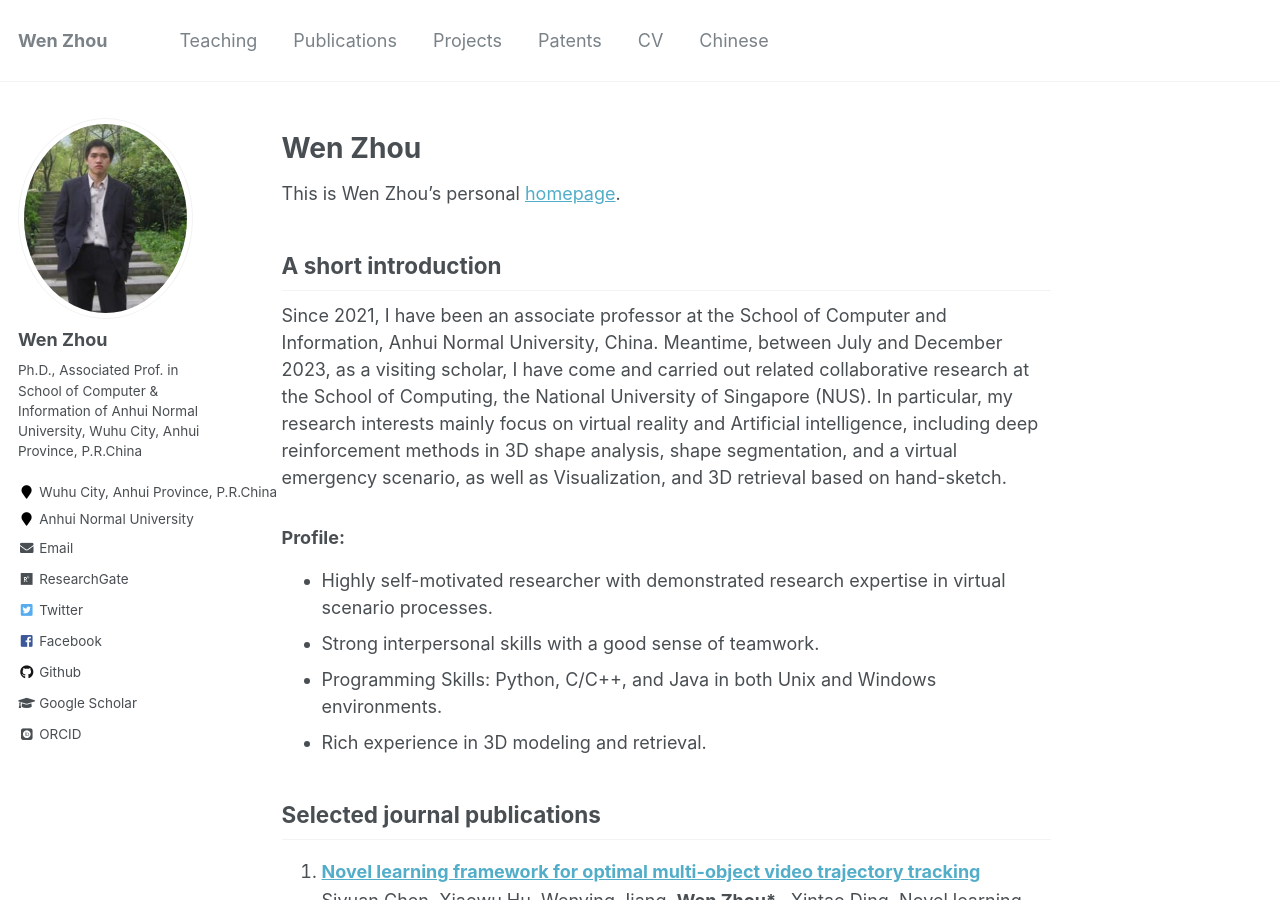
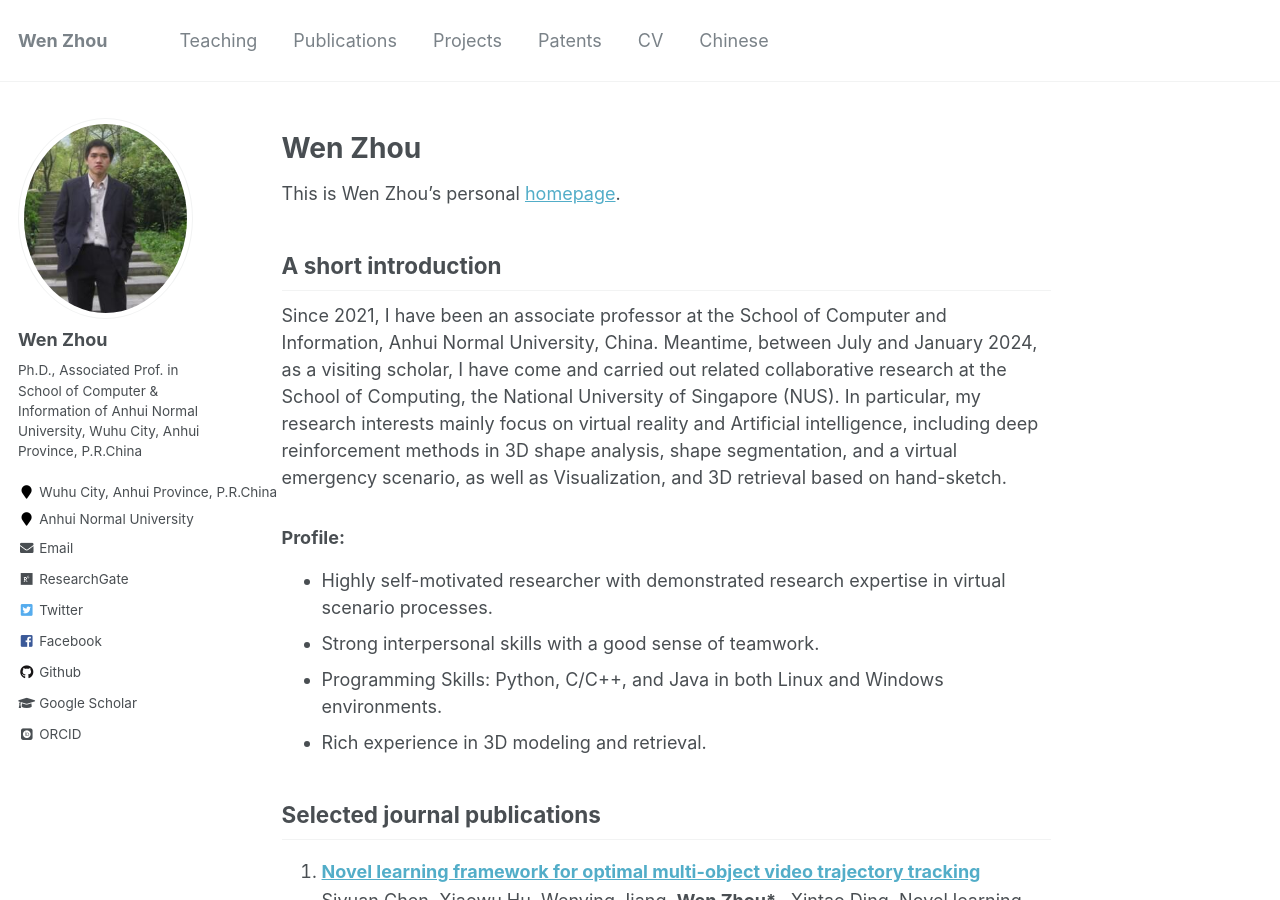
Before and after one commit to zhouwen327/zhouwen327.github.io, a Jekyll site: the page built from _pages/about.md, in a window 1280 px wide and 900 px high. Built offline with Jekyll 4.4.1, drawn with Linux system fonts in a browser that asks for light colours; some web fonts are replaced.

Commit message:
Update about.md

```diff
--- a/_pages/about.md
+++ b/_pages/about.md
@@ -12,13 +12,13 @@ redirect_from:
 This is Wen Zhou's personal [homepage](https://zhouwen327.github.io/).
 
 ## A short introduction
-Since 2021, I have been an associate professor at the School of Computer and Information, Anhui Normal University, China. Meantime, between July and December 2023, as a visiting scholar, I have come and carried out related collaborative research at the School of Computing, the National University of Singapore (NUS).
+Since 2021, I have been an associate professor at the School of Computer and Information, Anhui Normal University, China. Meantime, between July and January 2024, as a visiting scholar, I have come and carried out related collaborative research at the School of Computing, the National University of Singapore (NUS).
 In particular, my research interests mainly focus on virtual reality and Artificial intelligence, including deep reinforcement methods in 3D shape analysis, shape segmentation, and a virtual emergency scenario, as well as Visualization, and 3D retrieval based on hand-sketch.
 
 ### Profile:
 * Highly self-motivated researcher with demonstrated research expertise in virtual scenario processes.
 * Strong interpersonal skills with a good sense of teamwork.
-* Programming Skills: Python, C/C++, and Java in both Unix and Windows environments.
+* Programming Skills: Python, C/C++, and Java in both Linux and Windows environments.
 * Rich experience in 3D modeling and retrieval.
 
 
```
